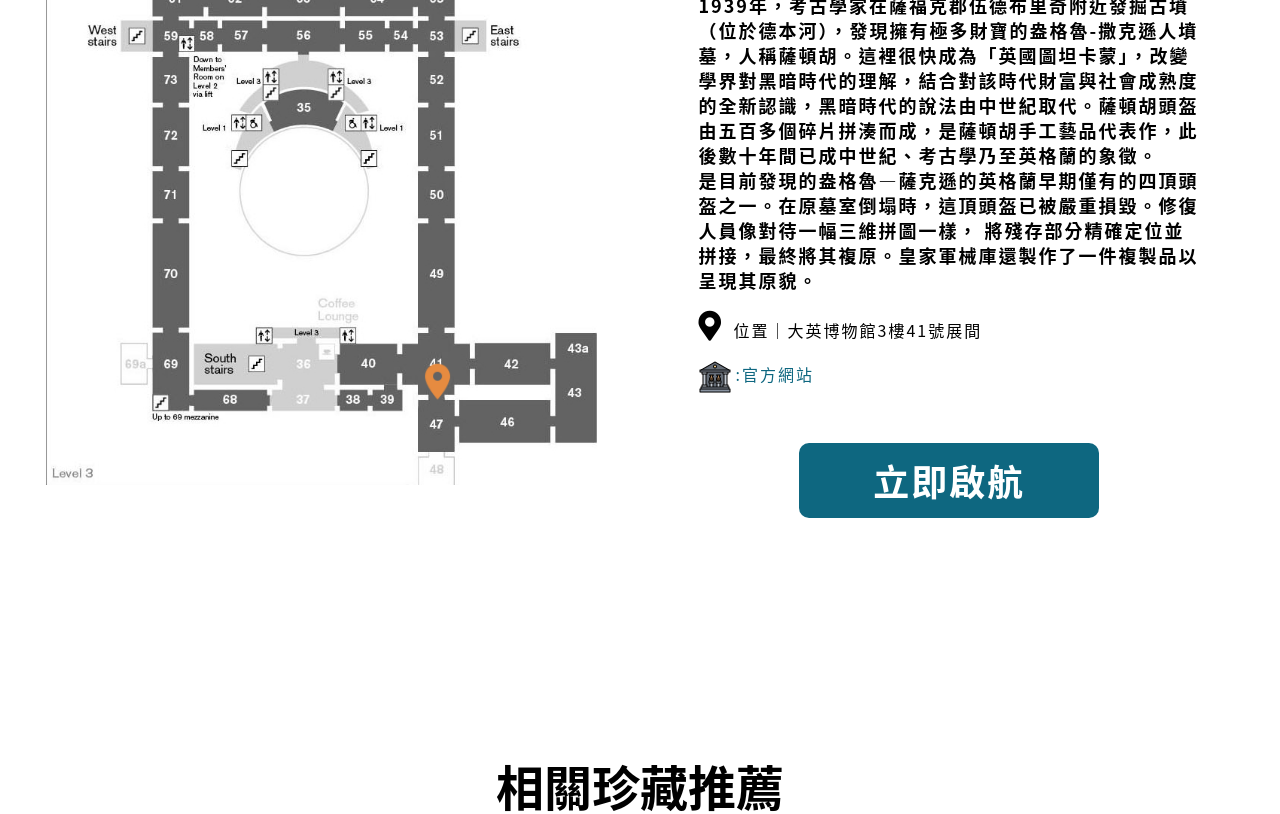
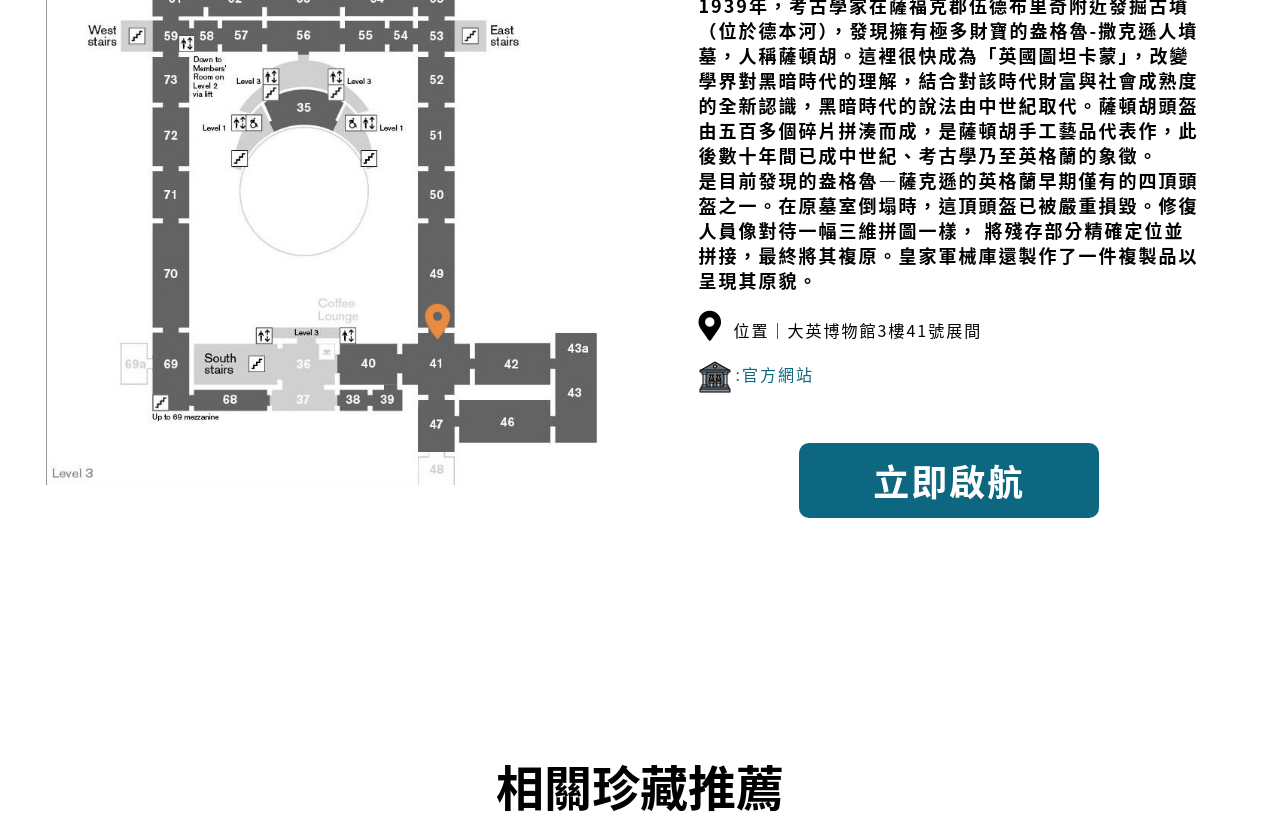
Before and after one commit to PuanZhou/CFD103_24, a website: page collection-item.html in a window 1280 px wide. Shown: the part 1798-2612 px from the top of the page. Drawn offline with nearby package versions, Linux system fonts and the light colour scheme.

Commit message:
箭頭調整

```diff
--- a/collection-item.css
+++ b/collection-item.css
@@ -211,7 +211,7 @@ header .title h1{
 }
 .map .location{
     position: absolute;
-    bottom: 160px;
+    bottom: 220px;
     right:195px;
     animation: shakeY;
     animation-duration:4s;
```
